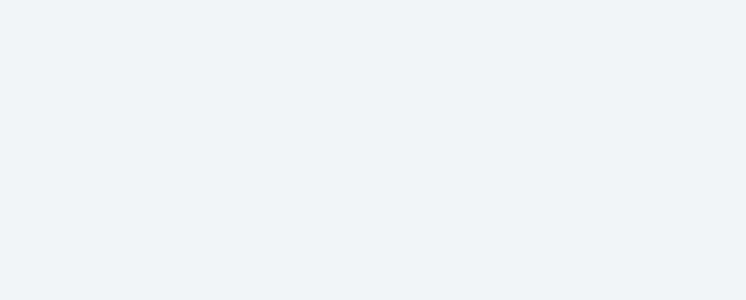
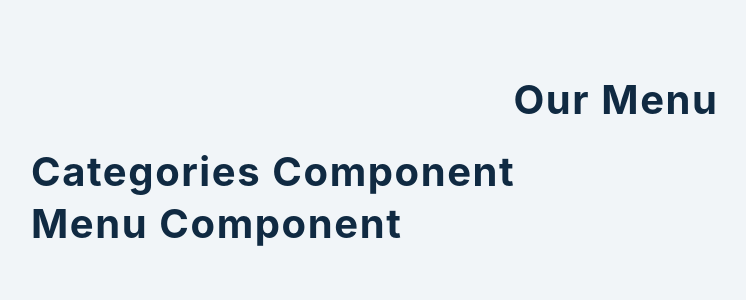
Before and after one commit to zainabturkmen/React-Projects, a React (Create React App) app in the folder react-projects-master/05-menu/setup/: page / in a window 1280 px wide. Shown: the top 300 px of the page, without its empty margins (24-770 px from the left). Built offline with nearby package versions, Linux system fonts and the light colour scheme; the HTML template or start-up script is replaced by a standard one.

Commit message:
removing folder

```diff
--- a/react-projects-master/05-menu/setup/src/App.js
+++ b/react-projects-master/05-menu/setup/src/App.js
@@ -8,7 +8,14 @@ function App() {
   const [categories, setCategories] = useState([]);
   return (
     <main>
-      <section className="menu section"></section>
+      <section className="menu section">
+        <div className="title">
+          <h2>our menu</h2>
+          <div className="undersline"></div>
+        </div>
+        <Categories />
+        <Menu />
+      </section>
     </main>
   );
 }
```
